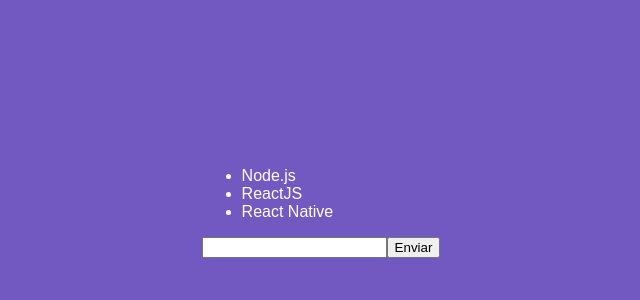
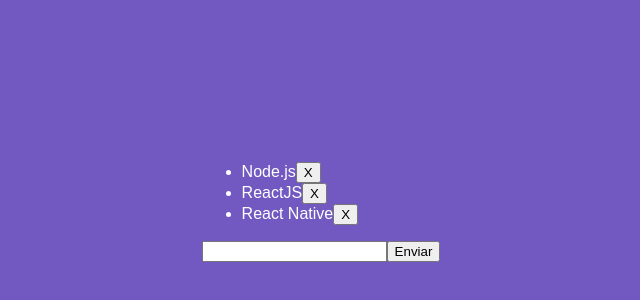
Before and after one commit to italocedrosales/modulo04, a React app: page / in a window 1280 px wide. Shown: the part 204-504 px from the top of the page, without its empty margins (319-959 px from the left). Built offline with nearby package versions, Linux system fonts and the light colour scheme.

Commit message:
Removendo itens do estado

```diff
--- a/src/components/TechList.js
+++ b/src/components/TechList.js
@@ -21,11 +21,20 @@
         this.setState({ techs: [... this.state.techs, this.state.newTech], newTech: '' });
     }
 
+    handleDelete = (tech) => {
+        this.setState({ techs: this.state.techs.filter(t => t !== tech) })
+    }
+
     render() {
         return (
             <form onSubmit={this.handleSubmit}>
             <ul>
-                {this.state.techs.map(tech => <li key={tech}>{tech}</li>)}
+                {this.state.techs.map(tech => (
+                    <li key={tech}>
+                        {tech}
+                        <button onClick={() => this.handleDelete(tech)} type="button">X</button>
+                    </li>
+                ))}
             </ul>
 
             <input
```
